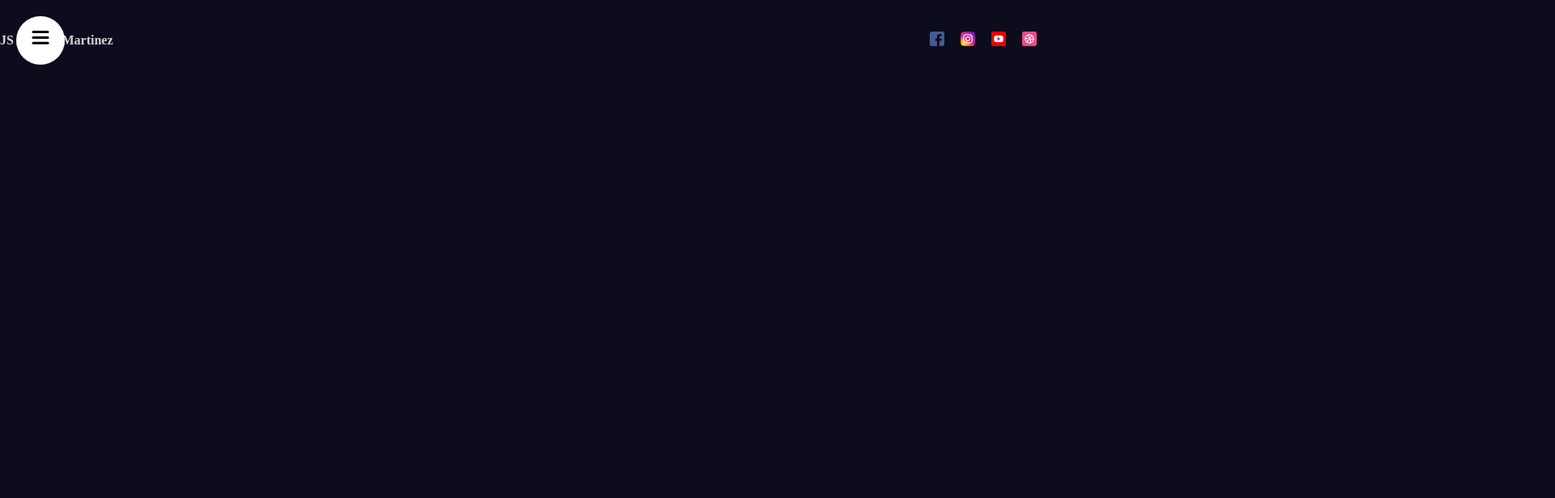
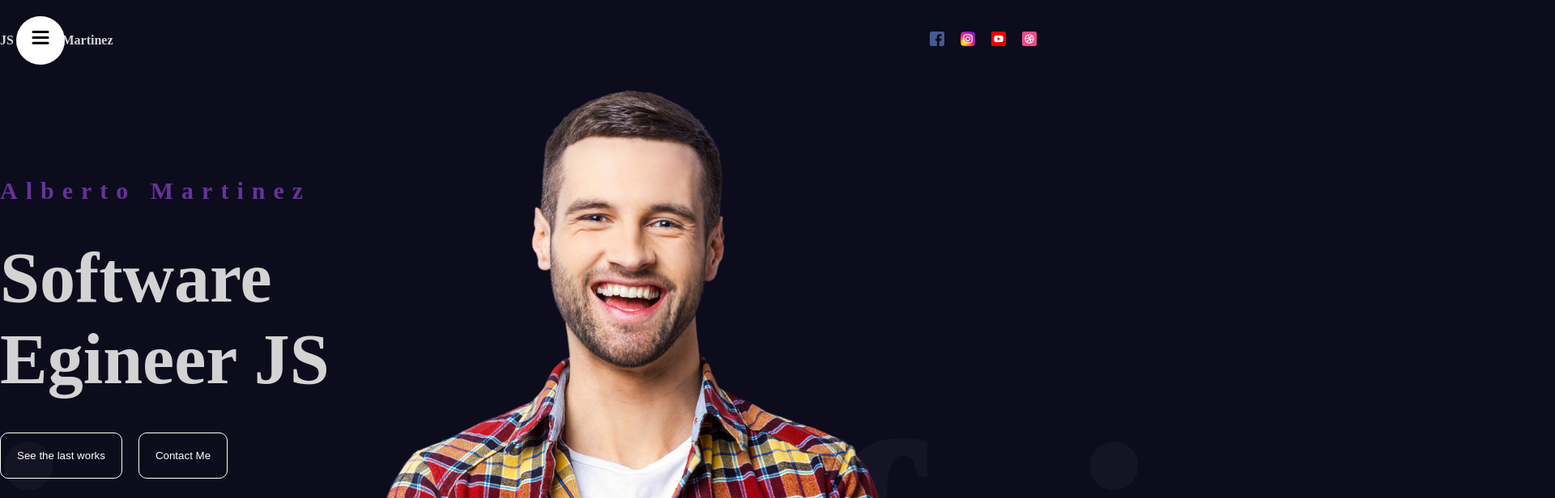
Before and after one commit to AlbertoMMIP/portfolio, a React (Vite) app: page / in a window 1280 px wide. Shown: the top 616 px of the page at 81% size, 1920 px wide, since content can reach past the window. Built offline with nearby package versions, Linux system fonts and the light colour scheme.

Commit message:
[homepage] section finish

```diff
--- a/src/App.jsx
+++ b/src/App.jsx
@@ -1,8 +1,13 @@
 import './app.scss';
 import Navbar from './components/navbar/Navbar';
+import Hero from './components/hero/Hero';
+
 const App = () => {
   return <div>
-    <section id="Homepage"><Navbar /></section>
+    <section id="Homepage">
+      <Navbar />
+      <Hero />
+    </section>
     <section id="Services">Parallax</section>
     <section>Services</section>
     <section id="Portfolio">Parallax</section>
--- /dev/null
+++ b/src/components/hero/Hero.jsx
@@ -0,0 +1,66 @@
+import { motion } from 'framer-motion';
+import './hero.scss';
+
+
+const textVariants = {
+  initial: {
+    x: -500,
+    opacity: 0,
+  },
+  animate: {
+    x: 0,
+    opacity: 1,
+    transition: {
+      duration: 1,
+      staggerChildren: 0.1,
+    }
+  },
+  scrollButton: {
+    opacity: 0,
+    y: 10,
+    transition: {
+      duration: 2,
+      repeat: Infinity
+    }
+  }
+}
+
+const sliderVariants = {
+  initial: {
+    x: 0,
+  },
+  animate: {
+    x: "-220%",
+    transition: {
+      repeat: Infinity,
+      repeatType: "mirror",
+      duration: 20,
+    }
+  },
+ }
+
+const Hero = () => {
+  return (
+    <div className="hero">
+      <div className="wrapper">
+        <motion.div variants={textVariants} className="textContainer" initial="initial" animate="animate">
+          <motion.h2 variants={textVariants}>Alberto Martinez</motion.h2>
+          <motion.h1 variants={textVariants}>Software Egineer JS</motion.h1>
+          <motion.div variants={textVariants} className="buttons">
+            <motion.button variants={textVariants}>See the last works</motion.button>
+            <motion.button variants={textVariants}>Contact Me</motion.button>
+          </motion.div>
+         <motion.img variants={textVariants} animate="scrollButton" src="./scroll.png" alt="scroll" />
+       </motion.div>
+      </div>
+      <motion.div className="slidingTextContainer" variants={sliderVariants} initial="initial" animate="animate" >
+        Engineer, friend, brother, housband and soon father!
+      </motion.div>
+      <div className="imageContainer">
+        <img src="/hero.png" alt="" />
+      </div>
+    </div>
+  );
+}
+
+export default Hero;
--- /dev/null
+++ b/src/components/hero/hero.scss
@@ -0,0 +1,64 @@
+.hero {
+	height: calc(100vh - 100px);
+	background-color: linear-gradient(180deg, #0c0c1d, #111132);
+	position: relative;
+
+	.wrapper{
+		max-width: 1366px;
+		height: 100%;
+		margin: auto;
+
+		.textContainer{
+			width: 50%;
+			height: 100%;
+			display: flex;
+			flex-direction: column;
+			justify-content: center;
+			gap: 40px;
+		}
+
+		h2{
+			font-size: 30px;
+			color: rebeccapurple;
+			letter-spacing: 10px;
+		}
+
+		h1{
+			font-size: 88px;
+		}
+
+		.buttons{
+			button{
+				padding: 20px;
+				border: 1px solid white;
+				border-radius: 10px;
+				background-color: transparent;
+				color: white;
+				margin-right: 20px;
+				cursor: pointer;
+				font-weight: 300;
+			}
+		}
+
+		img{
+			width: 50px;
+		}
+	}
+
+	.imageContainer{
+		height: 100%;
+		position: absolute;
+		top: 0;
+		right: 0;
+	}
+
+	.slidingTextContainer{
+		position: absolute;
+		font-size: 50vh;
+		bottom: -120px;
+		white-space: nowrap;
+		color: #ffffff09;
+		width: 50%;
+		font-weight: bold;
+	}
+}
```
